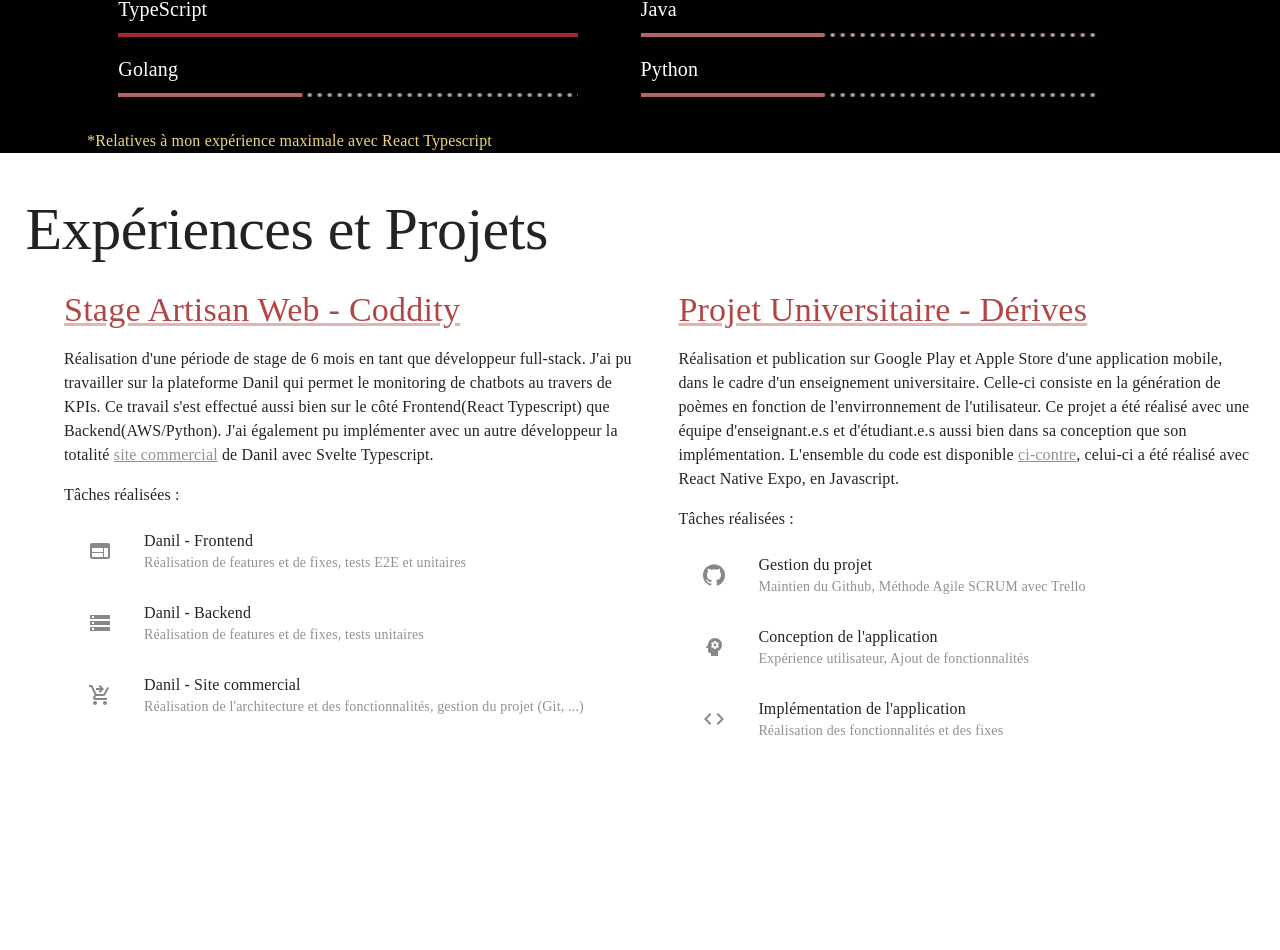
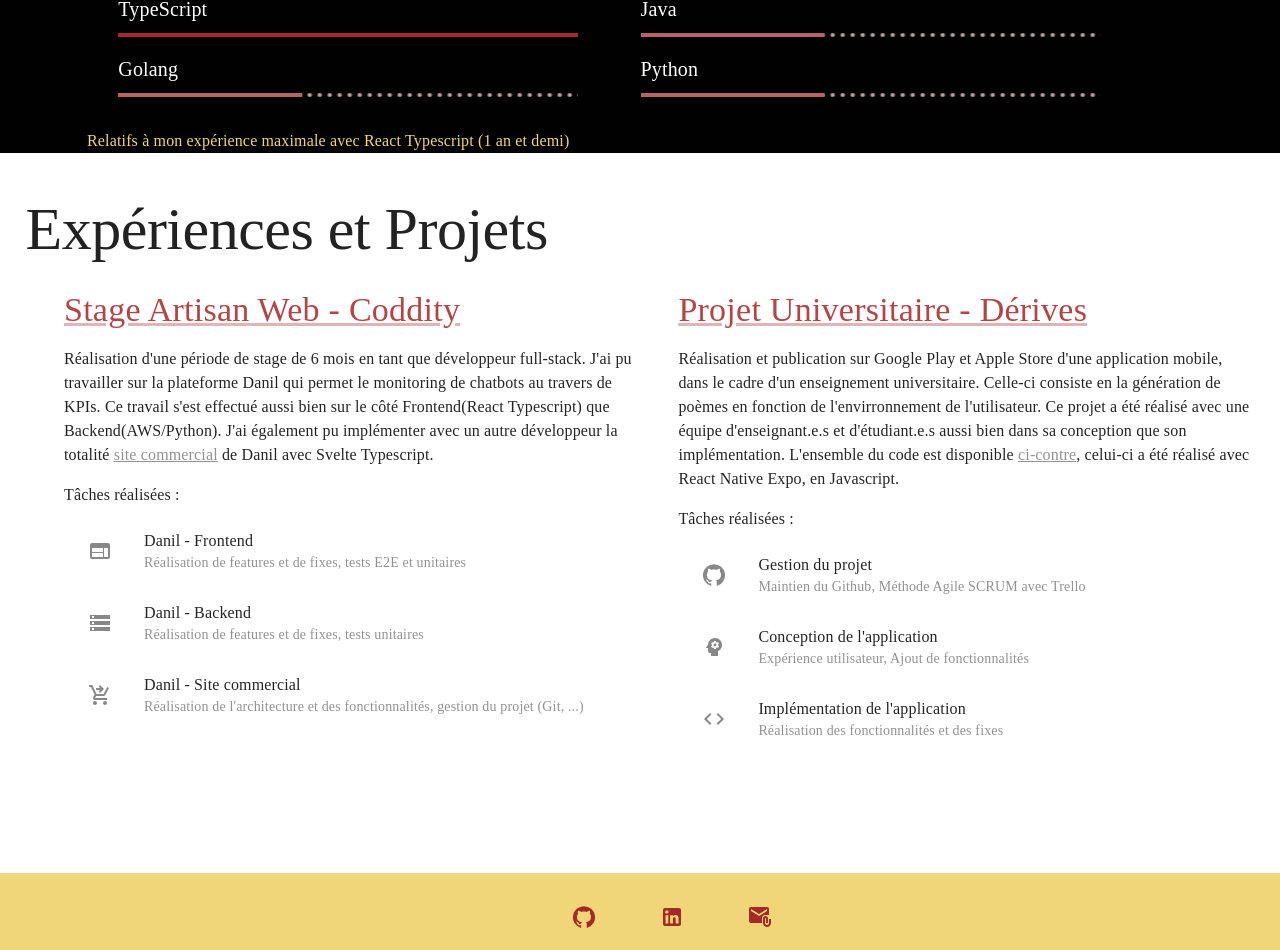
Before and after one commit to Adelaubi/personal-website, a React (Create React App) app: page / in a window 1280 px wide. Shown: the part 1367-2317 px from the top of the page. Before the commit the page ends 2240 px from the top, so only its background shows below. Built offline with nearby package versions, Linux system fonts and the light colour scheme; the HTML template or start-up script is replaced by a standard one.

Commit message:
First version of Contact Section

```diff
--- a/src/App.tsx
+++ b/src/App.tsx
@@ -6,6 +6,7 @@
 import PresentationSection from './components/presentationSection';
 import ExperienceProjectSection from './components/experienceProjectSection';
 import SkillsSection from './components/skillsSection';
+import ContactSection from './components/contactSection';
 
 function App() {
   return (
@@ -14,6 +15,7 @@
       <PresentationSection />
       <SkillsSection />
       <ExperienceProjectSection />
+      <ContactSection />
     </ThemeProvider>
   );
 }
--- a/src/assets/data/skillsSectionData.ts
+++ b/src/assets/data/skillsSectionData.ts
@@ -4,6 +4,8 @@
 } from '../../types/skillsSectionTypes';
 
 export const fadeInDuration = 6000;
+
+export const mainTitle = 'Skills';
 
 export const skills: Array<skillType> = [{
   title: null,
@@ -56,4 +58,4 @@
 
 export const linearProgressBufferValue: number = 0;
 
-export const detailsContent = '*Relatives à mon expérience maximale avec React Typescript';
+export const detailsContent = 'Relatifs à mon expérience maximale avec React Typescript (1 an et demi)';
--- /dev/null
+++ b/src/components/contactSection.tsx
@@ -0,0 +1,57 @@
+import React from 'react';
+import {
+  Box,
+  Link,
+} from '@mui/material';
+import {
+  GitHub,
+  LinkedIn,
+  AttachEmail,
+} from '@mui/icons-material';
+import ColorPalette from '../styles/colorPalette';
+
+function ContactSection(): JSX.Element {
+  return (
+    <Box sx={{
+      display: 'flex',
+      flexDirection: 'row',
+      width: '100vw',
+      height: '10vh',
+      backgroundColor: ColorPalette.yellow,
+      justifyContent: 'center',
+    }}
+    >
+      <Box sx={{ marginTop: '4vh', marginLeft: '10vw' }}>
+        <Link
+          href="https://github.com/Adelaubi"
+          variant="h6"
+          sx={{
+            marginRight: '5vw',
+          }}
+        >
+          <GitHub color="primary" />
+        </Link>
+        <Link
+          href="https://fr.linkedin.com/in/augustin-de-laubier-6835a4209"
+          variant="h6"
+          sx={{
+            marginRight: '5vw',
+          }}
+        >
+          <LinkedIn color="primary" />
+        </Link>
+        <Link
+          href="mailto:delaubier.augustin@gmail.com"
+          variant="h6"
+          sx={{
+            marginRight: '5vw',
+          }}
+        >
+          <AttachEmail color="primary" />
+        </Link>
+      </Box>
+    </Box>
+  );
+}
+
+export default ContactSection;
--- a/src/components/skillsSection.tsx
+++ b/src/components/skillsSection.tsx
@@ -25,6 +25,7 @@
   languageSkills,
   linearProgressBufferValue,
   detailsContent,
+  mainTitle,
 } from '../assets/data/skillsSectionData';
 
 function skillsSection(): JSX.Element {
@@ -39,7 +40,7 @@
             variant={titleVariant.main}
             sx={mainTitleStyle}
           >
-            Compétences
+            {mainTitle}
           </Typography>
           {
             skills.map((skillSection) => (
```
